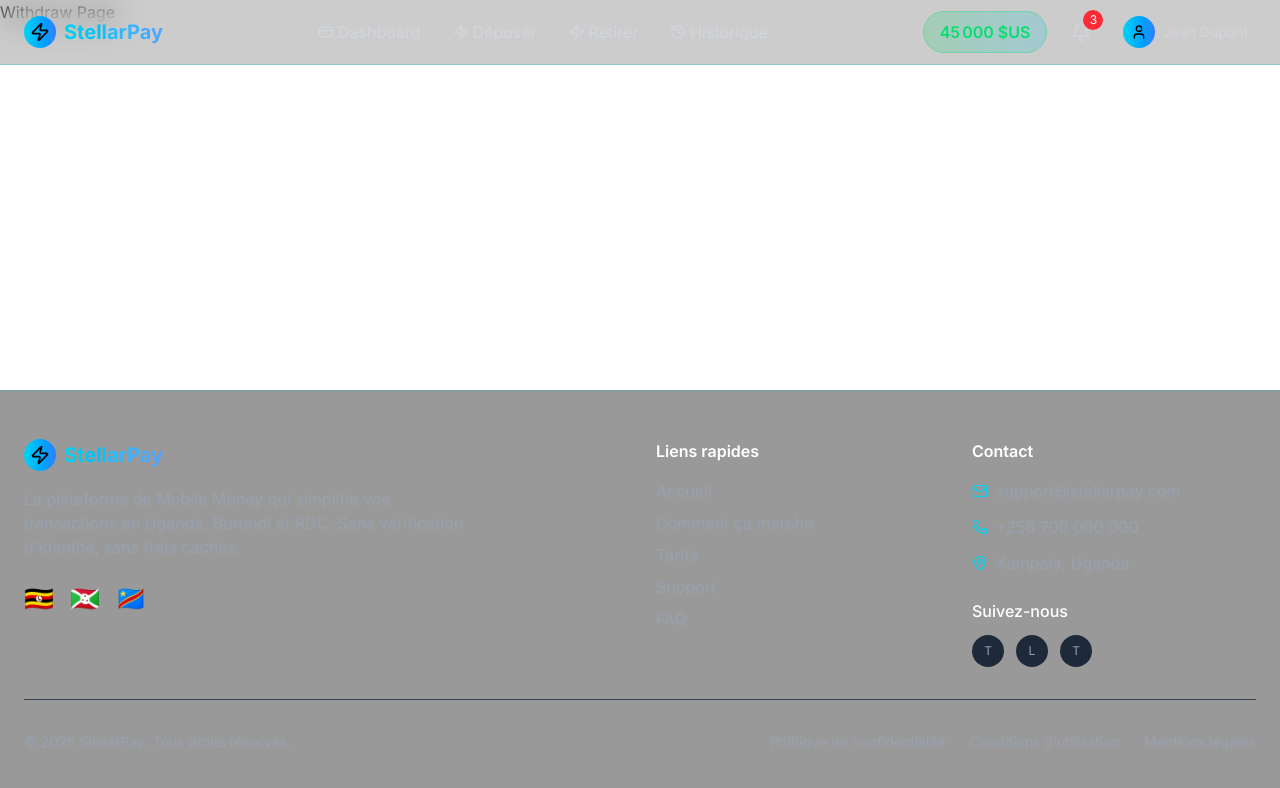
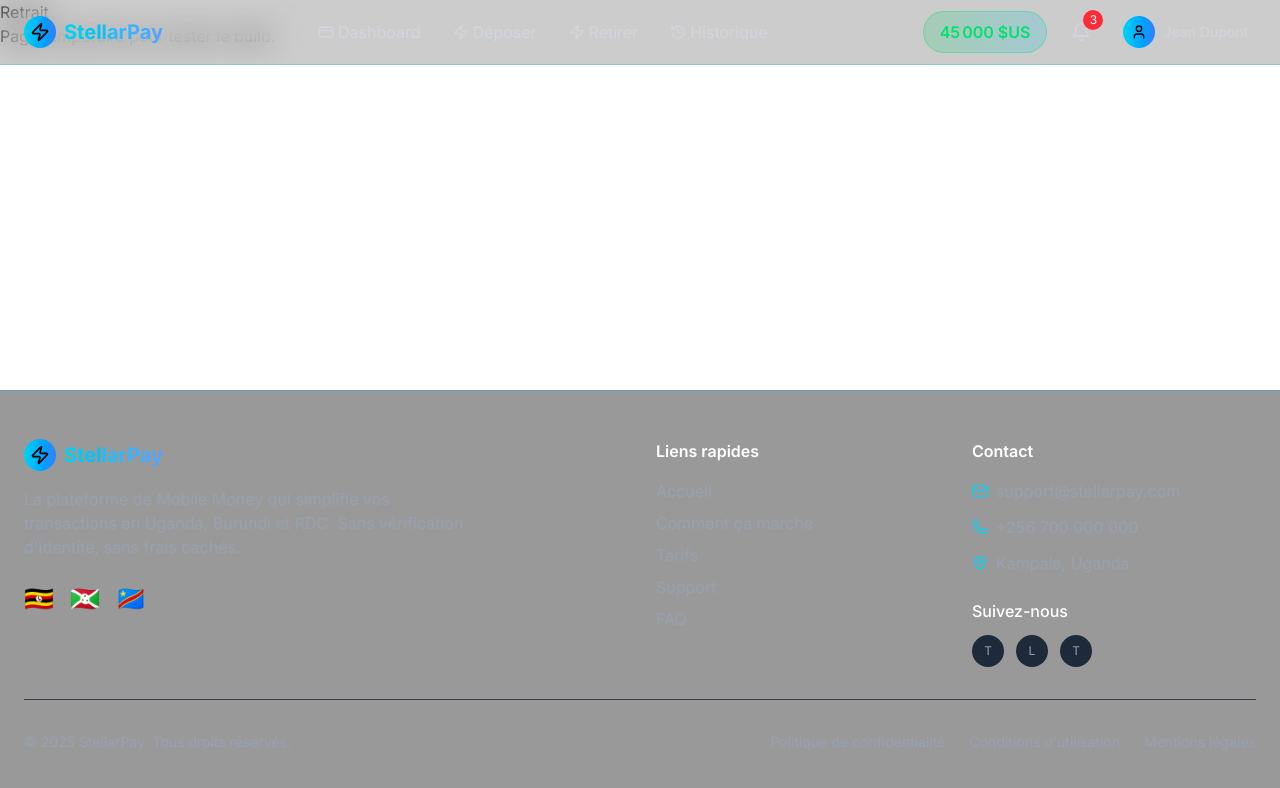
Before and after one commit to YanMusisiva/asmpay, a Next.js app: page /dashboard in a window 1280 px wide. Shown: the top 788 px of the page. Built offline with nearby package versions, Linux system fonts and the light colour scheme.

Commit message:
feel it try

```diff
--- a/app/dashboard/page.tsx
+++ b/app/dashboard/page.tsx
@@ -2,12 +2,14 @@
 import React from 'react';
 
 const WithdrawPage: React.FC = () => {
-  return (
-    <div>
-      <h1>Withdraw Page</h1>
-      {/* Ajoutez la logique de votre page ici */}
-    </div>
+
+    return (
+    <main>
+      <h1>Retrait</h1>
+      <p>Page temporaire pour tester le build.</p>
+    </main>
   );
+
 };
 
 export default WithdrawPage;
```
